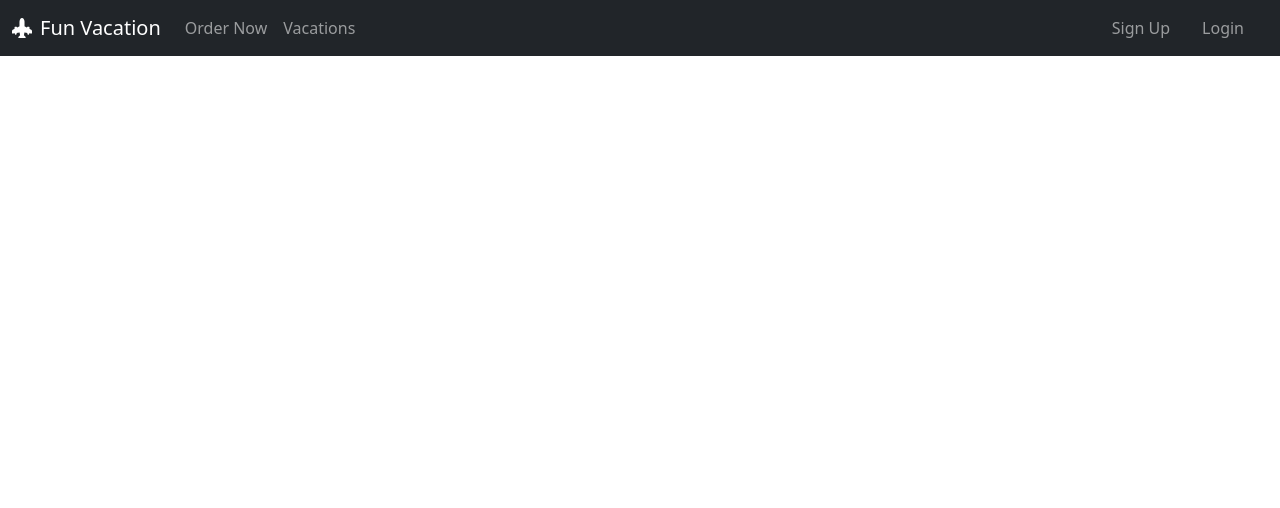
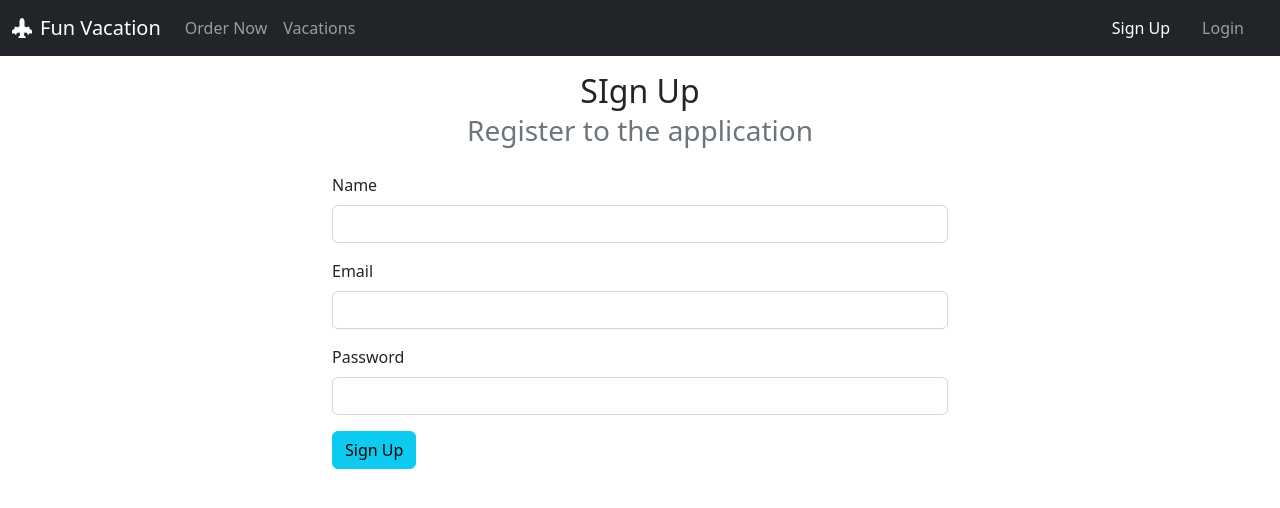
Before and after one commit to GalBenRefael/fun-vacation, a React (Create React App) app: page /signup in a window 1280 px wide. Shown: the top 508 px of the page. Built offline with nearby package versions, Linux system fonts and the light colour scheme.

Commit message:
formlayout

```diff
--- a/src/App.tsx
+++ b/src/App.tsx
@@ -8,6 +8,7 @@ import Vacations from './pages/vacations/Vacations';
 import Home from './pages/Home';
 import { ToastContainer } from 'react-toastify';
 import Edit from './pages/vacations/Edit';
+import SignUp from './auth/SignUp';
 
 function App() {
     return (
@@ -32,6 +33,10 @@ function App() {
                     path='edit/:id'
                     element={<Edit />}
                 />
+                <Route
+                    path='signup'
+                    element={<SignUp />}
+                />
             </Routes>
         </>
     );
--- /dev/null
+++ b/src/auth/SignUp.tsx
@@ -0,0 +1,48 @@
+import FormLayout from '../components/FormLayout';
+import Title from '../components/Title';
+
+function SignUp() {
+    return (
+        <>
+            <Title
+                mainText='SIgn Up'
+                subText='Register to the application'
+            />
+            <FormLayout>
+                <div className='mb-3'>
+                    <label className='form-label'>Name</label>
+                    <input
+                        type='text'
+                        className='form-control me-3'
+
+                        // value={date}
+                        // onChange={(e) => setDate(e.target.value)}
+                    />
+                </div>
+                <div className='mb-3'>
+                    <label className='form-label'>Email</label>
+                    <input
+                        type='email'
+                        className='form-control me-3'
+                        // value={date}
+                        // onChange={(e) => setDate(e.target.value)}
+                    />
+                </div>
+                <div className='mb-3'>
+                    <label className='form-label'>Password</label>
+                    <input
+                        type='password'
+                        className='form-control me-3'
+                        // value={date}
+                        // onChange={(e) => setDate(e.target.value)}
+                    />
+                </div>
+                <div className='mb-3'>
+                    <button className='btn btn-info mb-3'>Sign Up</button>
+                </div>
+            </FormLayout>
+        </>
+    );
+}
+
+export default SignUp;
--- /dev/null
+++ b/src/components/FormLayout.tsx
@@ -0,0 +1,15 @@
+import { ReactNode } from 'react';
+
+interface Props {
+    children: ReactNode;
+}
+
+function FormLayout({ children }: Props) {
+    return (
+        <div className='m-4 d-flex justify-content-center'>
+            <div className='col-sm-12 col-md-6'>{children}</div>
+        </div>
+    );
+}
+
+export default FormLayout;
--- a/src/components/Header.tsx
+++ b/src/components/Header.tsx
@@ -50,7 +50,7 @@ function Header() {
                 <ul className='navbar-nav flex-row'>
                     <li className='nav-item me-3'>
                         <NavLink
-                            to='/'
+                            to='/signup'
                             className='nav-link'
                         >
                             Sign Up
--- a/src/pages/vacations/Edit.tsx
+++ b/src/pages/vacations/Edit.tsx
@@ -4,6 +4,7 @@ import { Link, useNavigate, useParams } from 'react-router-dom';
 import { editVacation, getVacationById } from '../../services/ApiService';
 import { formatDate } from '../../services/Formatter';
 import { toast } from 'react-toastify';
+import FormLayout from '../../components/FormLayout';
 
 function Edit() {
     const navigate = useNavigate();
@@ -55,8 +56,7 @@ function Edit() {
 
     return (
         <>
-            <div className='m-4 d-flex justify-content-center'>
-                <div className='col-sm-12 col-md-6'>
+            <FormLayout>
                 <div className='mb-3'>
                     <label
                         className='form-label'
@@ -87,16 +87,17 @@ function Edit() {
                         id='location'
                     />
                 </div>
-                    <div className='mb-3'>
                 <label
                     className='form-label'
                     htmlFor='price'
                 >
                     Price
                 </label>
+                <div className='input-group mb-3'>
+                    <span className='input-group-text'>$</span>
                     <input
                         type='number'
-                            className='form-control me-3'
+                        className='form-control'
                         value={price}
                         onChange={(e) => setPrice(+e.target.value)}
                         id='price'
@@ -117,8 +118,7 @@ function Edit() {
                         Cancel
                     </Link>
                 </div>
-                </div>
-            </div>
+            </FormLayout>
         </>
     );
 }
```
Also changed, not shown: 1 other file (tests, documents, lock files or other folders). Lines whose indentation alone changed are shown as unchanged.
